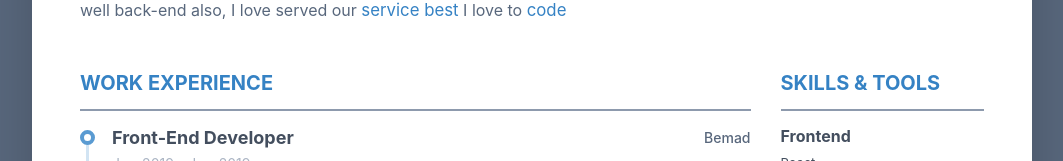
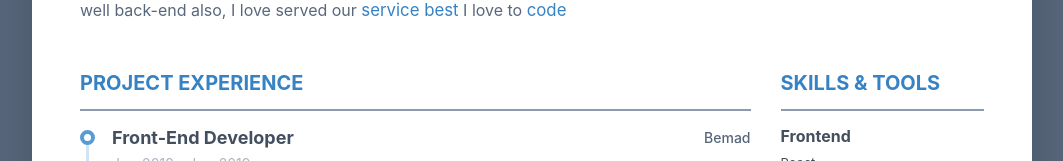
Before and after one commit to vishwakarmaraj070/resume, a React (Create React App) app: page / in a window 1280 px wide. Shown: the part 457-618 px from the top of the page, without its empty margins (108-1171 px from the left). Built offline with nearby package versions, Linux system fonts and the light colour scheme.

Commit message:
Update App.js

```diff
--- a/src/App.js
+++ b/src/App.js
@@ -40,7 +40,7 @@ export default class App extends Component {
               <div className="row">
                 <div className="col-lg-9">
                   <section className="resume-section experience-section">
-                    <h2 className="resume-section-title text-uppercase font-weight-bold pb-3 mb-3">Work Experience</h2>
+                    <h2 className="resume-section-title text-uppercase font-weight-bold pb-3 mb-3">Project Experience</h2>
                     <div className="resume-section-content">
                       <div className="resume-timeline position-relative">
                         <article className="resume-timeline-item position-relative pb-5">
```
